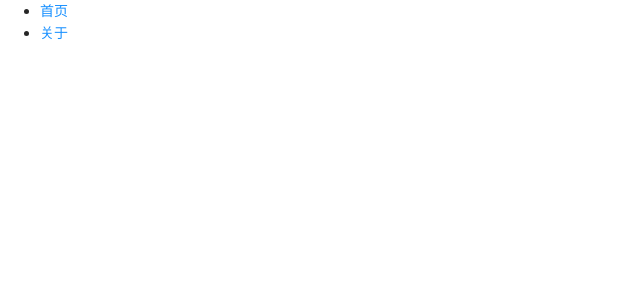
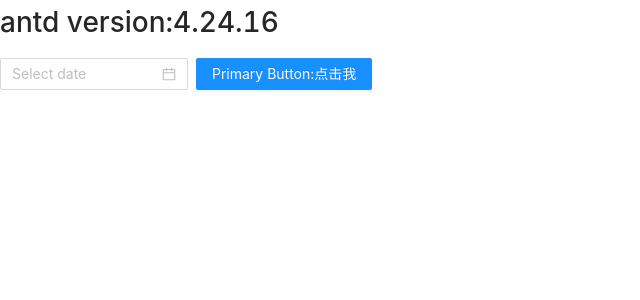
Before and after one commit to yuanjinzhong/react_ts, a React (Create React App) app: page / in a window 1280 px wide. Shown: the top 300 px of the page, without its empty margins (0-640 px from the left). Built offline with nearby package versions, Linux system fonts and the light colour scheme.

Commit message:
正式开始玩antd

```diff
--- a/package.json
+++ b/package.json
@@ -10,7 +10,7 @@
     "@types/node": "^12.0.0",
     "@types/react": "^17.0.0",
     "@types/react-dom": "^17.0.0",
-    "antd": "^4.16.6",
+    "antd": "^4.16.7",
     "react": "^17.0.2",
     "react-dom": "^17.0.2",
     "react-router-dom": "^5.2.0",
--- /dev/null
+++ b/src/Antd学习/AntdLearn.tsx
@@ -0,0 +1,14 @@
+import {Button, DatePicker, version} from 'antd';
+import React from 'react';
+
+const AntdLearn: React.FC<{ msg: string }> = (x: { msg: string }) => {
+    return (
+        <div className="APP">
+            <h1>antd version:{version} </h1>
+            <DatePicker/>
+            <Button type={"primary"} style={{marginLeft: 8}}>Primary Button:{x.msg}</Button>
+        </div>
+    );
+};
+
+export default AntdLearn;
--- a/src/index.tsx
+++ b/src/index.tsx
@@ -6,6 +6,7 @@ import Father from "./父子组件通信/Father";
 import {Provider} from "./跨组件通信/Context";
 import Son from "./跨组件通信/Son";
 import Main from "./路由学习/RouterLearn";
+import AntdLearn from "./Antd学习/AntdLearn";
 
 ReactDOM.render(
     /*<Counter/>*/
@@ -17,7 +18,8 @@ ReactDOM.render(
     //
     // </Provider>
     /*<Son msg={'【跨组件通信，通过props一层层传递】'}/>*/
-    <Main msg={"我是msg(虽然里面不使用)"}/>
+    // <Main msg={"我是msg(虽然里面不使用)"}/>
+    <AntdLearn msg={"点击我"}/>
     ,
     document.getElementById('root')
 );
```
Also changed, not shown: 1 other file (tests, documents, lock files or other folders).
